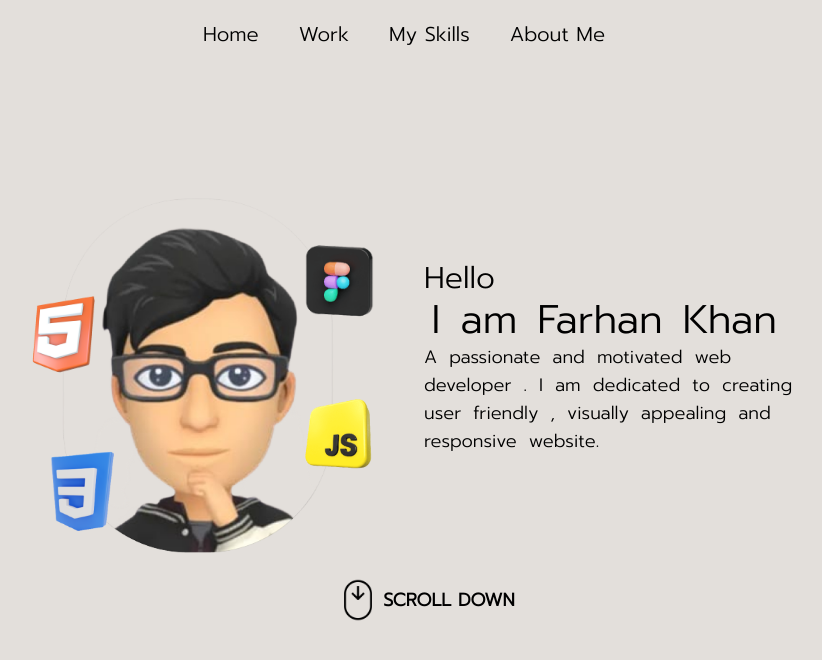
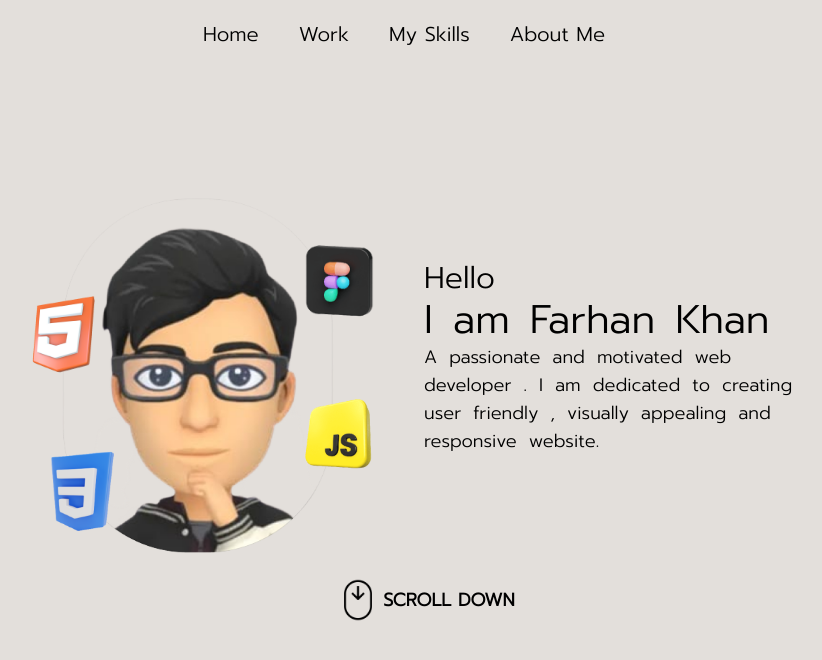
Before and after one commit to itsfarhankhan28/MyPortfolio-, a React (Create React App) app: page / in a window 1280 px wide. Shown: the top 660 px of the page, without its empty margins (216-1038 px from the left). Built offline with nearby package versions, Linux system fonts and the light colour scheme; what tailwindcss-debug-screens would draw is missing.

Commit message:
Style(Herosection):Added style to herosection

```diff
--- a/src/Components/Herosection.jsx
+++ b/src/Components/Herosection.jsx
@@ -55,7 +55,7 @@ const Herosection = (props) => {
     <>
       <div className='bg-custom-brown h-[100vh] md:flex items-center justify-center 2xl:overflow-hidden lg:overflow-visible'>
         <div className='grid grid-cols-1'>
-        <div className='grid lg:grid-cols-2 2xl:max-w-[1100px] lg:max-w-[800px] 2xl:h-[600px] lg:h-[400px] xxsm:h-[600px] md:mt-0 xxsm:mt-5'>
+        <div className='grid lg:grid-cols-2 2xl:max-w-[1100px] lg:max-w-[800px] 2xl:h-[600px] lg:h-[400px] xxsm:h-[550px] md:mt-0 xxsm:mt-5'>
             <div>
                 <div className='flex lg:justify-start xxsm:justify-center'>
                     <img className='2xl:h-[550px] lg:h-[400px] xxsm:h-[300px] lg:mt-0 xxsm:mt-10' src={img1} alt="" />
@@ -146,7 +146,7 @@ const Herosection = (props) => {
                   </motion.span>
                 )
               })}</h1>
-                <h1 className='2xl:text-[70px] md:text-[40px] xxsm:text-[30px] md:pt-3 xxsm:pt-1 flex xxsm:justify-center flex-row'>{word2.map((words , index)=>{
+                <h1 className='2xl:text-[70px] md:text-[40px] xxsm:text-[30px] md:pt-3 xxsm:pt-1 flex xxsm:justify-center lg:justify-start flex-row'>{word2.map((words , index)=>{
                   return(
                     <motion.span
                     key={index}
```
